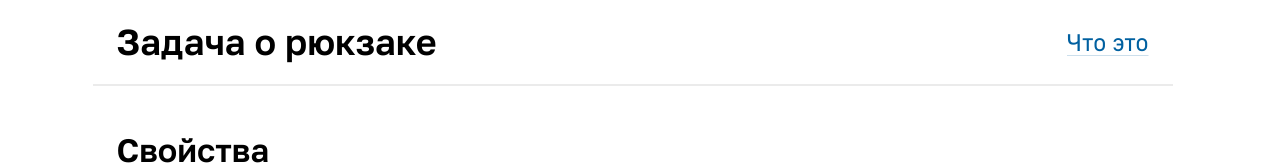
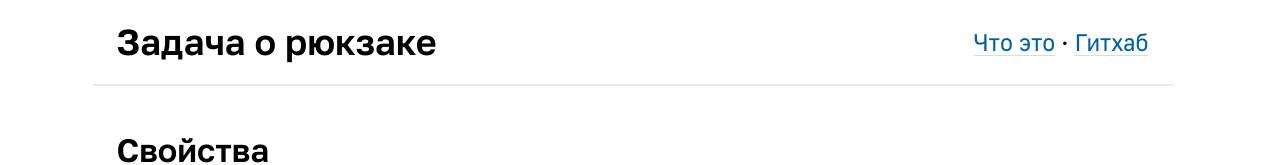
Before and after one commit to intredford/knapsack-problem, a website with bundled scripts: page public/index.html in a window 1280 px wide. Shown: the top 165 px of the page. Built offline with nearby package versions, Linux system fonts and the light colour scheme.

Commit message:
Ссылка на исходный код

```diff
--- a/public/index.html
+++ b/public/index.html
@@ -34,7 +34,10 @@
 
 			<h1>Задача о рюкзаке</h1>
 
-			<a @click = "showInfo()">Что это</a>
+			<nav>
+				<a @click = "showInfo()">Что это</a> ·
+				<a href = "https://github.com/intredford/knapsack-problem">Гитхаб</a>
+			</nav>
 
 		</menu>
 
```
